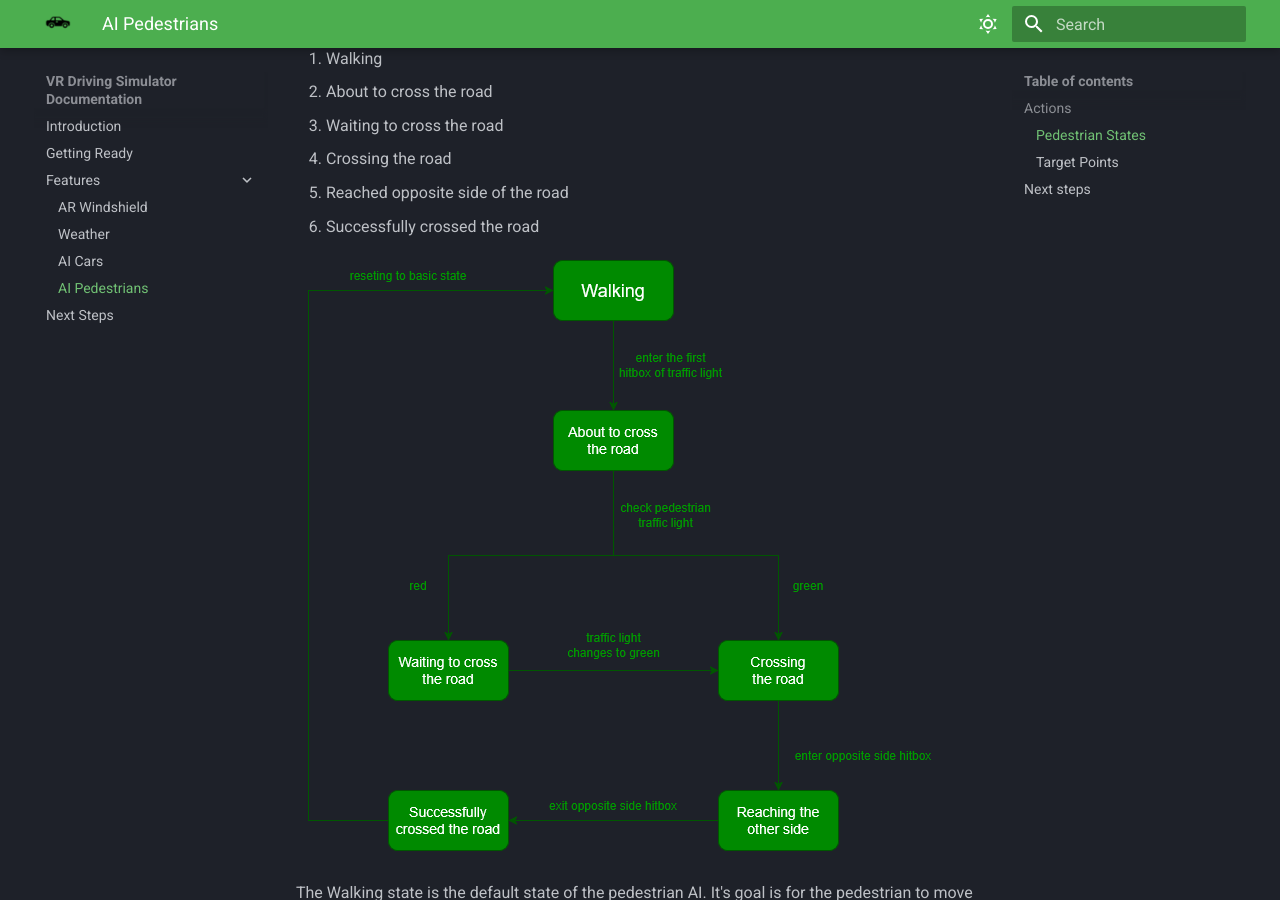
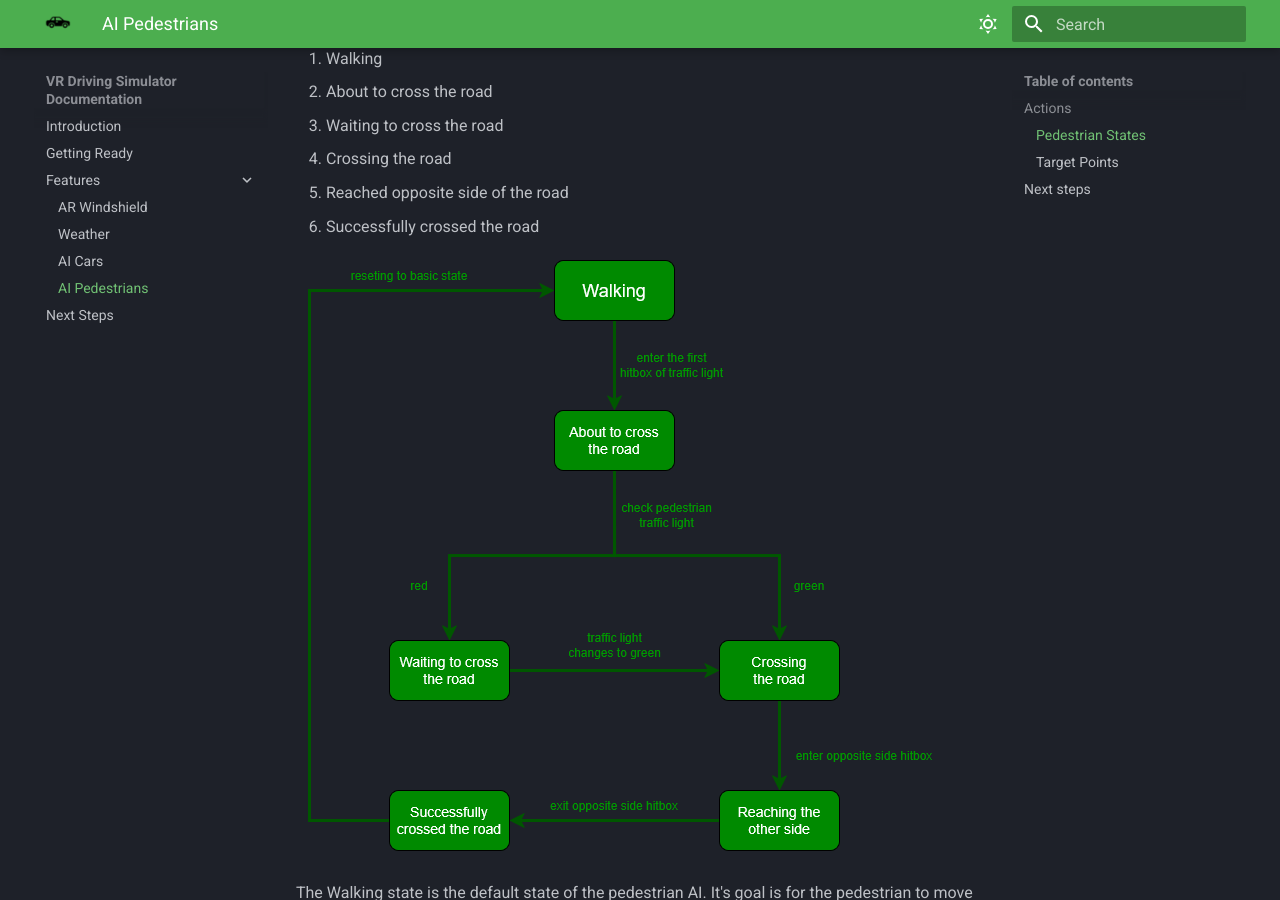
Before and after one commit to DimCharala/docs-vr-sim, an MkDocs documentation site: the page built from docs/ai-pedestrian.md, in a window 1280 px wide and 900 px high, scrolled down 447 px. Built offline with MkDocs 1.6.1 and Material for MkDocs 9.7.7, drawn with Linux system fonts in a browser that asks for light colours; some web fonts are replaced.

Commit message:
testing differnet size

```diff
--- a/docs/ai-pedestrian.md
+++ b/docs/ai-pedestrian.md
@@ -17,7 +17,7 @@
 5. Reached opposite side of the road
 6. Successfully crossed the road
 
-![State diagram](assets/pedestrian-diagram.png)
+![State diagram](assets/test.png)
 
 The Walking state is the default state of the pedestrian AI. It's goal is for the pedestrian to move uninterupted to the target point. However if the pedestrian enters the hitbox of a traffic light, which means they want to cross, the enter the second state "About to cross the road". At that moment a check of the traffic light occurs to determine the next state. If the traffic light is green, they enter the fourth state "Crossing the road". However if it is red, they enter the third state "Waiting to cross the road". After the traffic light turns to green, the pedestrian enters the fourth state. Reaching the hitbox on the opposite side makes the pedestrians enter the fifth state with the same name and after they exit the hitbox, they reach the sixth state "Successfully crossed the road". The final step is reseting back to walking state, which occurs automatically.
 
```
Also changed, not shown: docs/assets/test.png (added).
